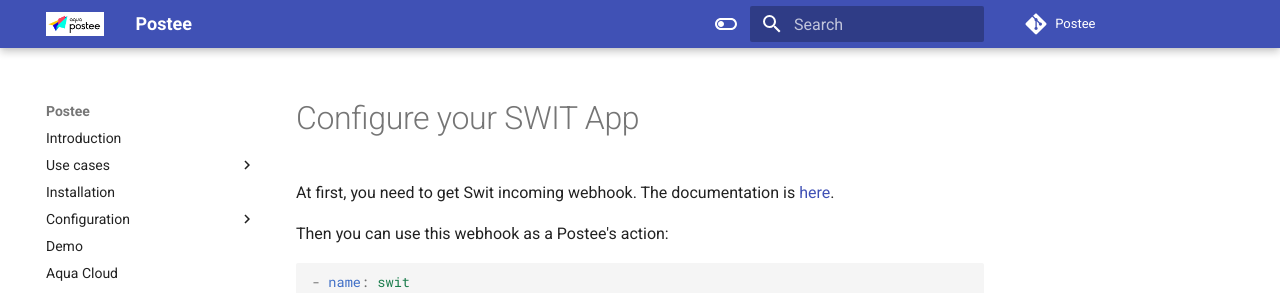
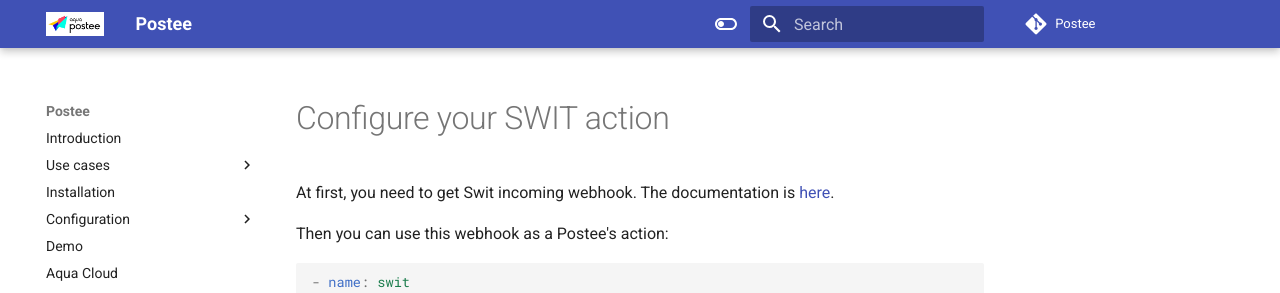
Before and after one commit to aquasecurity/postee, an MkDocs documentation site: the page built from docs/blueprints/swit-integration.md, in a window 1280 px wide. Shown: the top 293 px of the page. Built offline with MkDocs 1.6.1 and Material for MkDocs 9.7.7, drawn with Linux system fonts in a browser that asks for light colours; comment, search, counter and statistics services are not loaded; the version menu is left out.

Commit message:
fix a title

```diff
--- a/docs/blueprints/swit-integration.md
+++ b/docs/blueprints/swit-integration.md
@@ -1,4 +1,4 @@
-# Configure your SWIT App
+# Configure your SWIT action
 
 At first, you need to get Swit incoming webhook. The documentation is [here](https://help.swit.io/swit-store/webhook).
 
```
